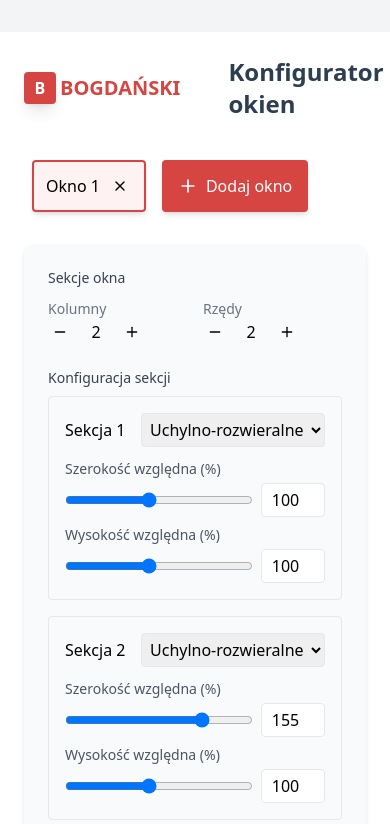
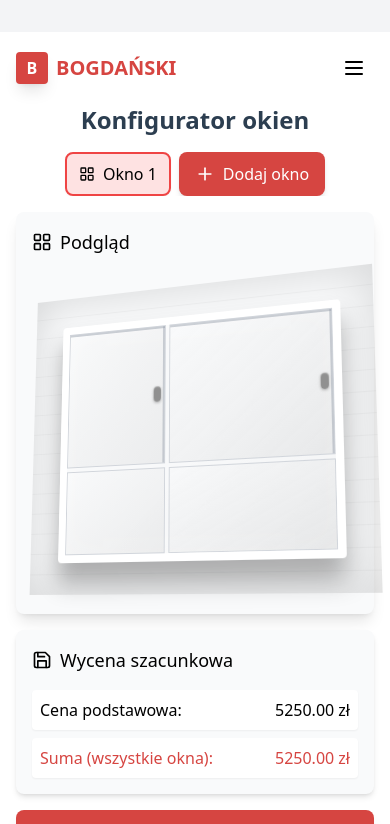
Before and after one commit to KrzysztofKostecki/bogdanski-configurator, a Next.js app: page / in a window 390 px wide. Shown: the top 824 px of the page. Built offline with nearby package versions, Linux system fonts and the light colour scheme.

Commit message:
Add mobile menu toggle

```diff
--- a/components/WindowConfigurator.js
+++ b/components/WindowConfigurator.js
@@ -1,5 +1,12 @@
 import React, { useState } from 'react';
-import { Plus, Minus, X, Save } from 'lucide-react';
+import {
+  PlusIcon,
+  MinusIcon,
+  XIcon,
+  SaveIcon,
+  MenuIcon,
+  LayoutGridIcon
+} from 'lucide-react';
 
 // Enhanced brand colors with additional shades
 const BRAND_COLORS = {
@@ -58,6 +65,7 @@ const WindowConfigurator = () => {
   });
   const [activeWindowIndex, setActiveWindowIndex] = useState(0);
   const [activeSectionIndex, setActiveSectionIndex] = useState(null);
+  const [isMobileMenuOpen, setIsMobileMenuOpen] = useState(false);
 
   const updateWindowGrid = (windowIndex, newColumns, newRows) => {
     const totalSections = newColumns * newRows;
@@ -152,10 +160,12 @@ const WindowConfigurator = () => {
   };
 
   return (
-    <div className="max-w-6xl mx-auto p-6 bg-white">
-      {/* Logo and header */}
-      <div className="flex items-center gap-2 mb-8">
-        <div className="flex items-center gap-1">
+    <div className="max-w-6xl mx-auto p-4 sm:p-6 bg-white">
+      {/* Mobile Header with Collapsible Menu */}
+      <div className="flex flex-col">
+        {/* Logo and Header */}
+        <div className="flex items-center justify-between mb-4">
+          <div className="flex items-center gap-2">
             <div
               className="w-8 h-8 flex items-center justify-center text-white font-bold rounded shadow-lg"
               style={{ backgroundColor: BRAND_COLORS.primary }}
@@ -166,101 +176,132 @@ const WindowConfigurator = () => {
               BOGDAŃSKI
             </div>
           </div>
-        <div className="h-6 w-px bg-gray-300 mx-4" />
-        <h1 className="text-2xl font-bold" style={{ color: BRAND_COLORS.secondary }}>
+
+          {/* Mobile Menu Toggle */}
+          <div className="sm:hidden">
+            <button
+              onClick={() => setIsMobileMenuOpen(!isMobileMenuOpen)}
+              className="p-2 rounded-md hover:bg-gray-100"
+            >
+              <MenuIcon />
+            </button>
+          </div>
+        </div>
+
+        <h1
+          className="text-2xl font-bold mb-4 text-center sm:text-left"
+          style={{ color: BRAND_COLORS.secondary }}
+        >
           Konfigurator okien
         </h1>
       </div>
 
-      {/* Windows list */}
-      <div className="flex gap-4 mb-6 overflow-x-auto p-2">
+      {/* Windows List - More Responsive */}
+      <div className="flex flex-wrap gap-2 mb-4 justify-center sm:justify-start overflow-x-auto">
         {project.windows.map((window, index) => (
-          <div
+          <button
             key={window.id}
-            className={`flex items-center gap-2 p-3 rounded cursor-pointer transition-all duration-200 border-2
-              ${index === activeWindowIndex ? 'border-red-500 bg-red-50 shadow-md' : 'border-gray-200 hover:bg-gray-50'}`}
-            style={{ borderColor: index === activeWindowIndex ? BRAND_COLORS.primary : undefined }}
+            className={`flex items-center gap-2 px-3 py-2 rounded-lg cursor-pointer transition-all duration-200
+              ${index === activeWindowIndex
+                ? 'bg-red-100 border-2 border-red-500 shadow-sm'
+                : 'bg-gray-100 hover:bg-gray-200 border-2 border-transparent'}`}
             onClick={() => setActiveWindowIndex(index)}
           >
+            <LayoutGridIcon size={16} />
             <span>Okno {index + 1}</span>
+            {project.windows.length > 1 && (
               <button
                 onClick={(e) => {
                   e.stopPropagation();
                   removeWindow(index);
                 }}
-              className="p-1 hover:bg-red-100 rounded transition-colors"
+                className="ml-2 text-red-500 hover:bg-red-200 rounded-full p-1 transition-colors"
               >
-              <X size={16} />
+                <XIcon size={16} />
               </button>
-          </div>
+            )}
+          </button>
         ))}
         <button
           onClick={addWindow}
-          className="flex items-center gap-2 px-4 py-2 text-white rounded hover:bg-red-600 transition-colors shadow-md"
+          className="flex items-center gap-2 px-4 py-2 text-white rounded-lg hover:opacity-90 transition-opacity shadow-md"
           style={{ backgroundColor: BRAND_COLORS.primary }}
         >
-          <Plus size={20} />
+          <PlusIcon size={20} />
           Dodaj okno
         </button>
       </div>
 
-      {/* Configuration panel */}
-      <div className="grid grid-cols-1 md:grid-cols-2 gap-6">
-        {/* Controls */}
-        <div className="space-y-6 bg-gray-50 p-6 rounded-lg shadow-md">
+      {/* Responsive Grid Layout */}
+      <div className="grid grid-cols-1 lg:grid-cols-2 gap-4">
+        {/* Controls - Mobile Friendly */}
+        <div className={`
+          ${isMobileMenuOpen ? 'block' : 'hidden'} sm:block
+          bg-gray-50 p-4 sm:p-6 rounded-lg shadow-md space-y-6
+        `}>
           {/* Grid configuration */}
-          <div>
-            <label className="block text-sm font-medium text-gray-700 mb-2">Sekcje okna</label>
+          <div className="bg-white rounded-lg p-4 shadow-sm">
+            <h3 className="text-lg font-semibold mb-3 flex items-center gap-2">
+              <LayoutGridIcon size={20} />
+              Sekcje okna
+            </h3>
             <div className="grid grid-cols-2 gap-4">
-              <div>
-                <span className="text-sm text-gray-500">Kolumny</span>
-                <div className="flex items-center gap-2">
+              {/* Columns control */}
+              <div className="flex flex-col">
+                <span className="text-sm text-gray-600 mb-2">Kolumny</span>
+                <div className="flex items-center bg-gray-100 rounded-lg p-1">
                   <button
                     onClick={() => updateWindowGrid(
                       activeWindowIndex,
                       Math.max(1, activeWindow.columns - 1),
                       activeWindow.rows
                     )}
-                    className="p-1 hover:bg-gray-200 rounded transition-colors"
+                    className="p-2 hover:bg-gray-200 rounded-l-lg transition-colors"
                   >
-                    <Minus size={16} />
+                    <MinusIcon size={16} />
                   </button>
-                  <span className="w-8 text-center">{activeWindow.columns}</span>
+                  <span className="flex-grow text-center font-medium">
+                    {activeWindow.columns}
+                  </span>
                   <button
                     onClick={() => updateWindowGrid(
                       activeWindowIndex,
                       Math.min(4, activeWindow.columns + 1),
                       activeWindow.rows
                     )}
-                    className="p-1 hover:bg-gray-200 rounded transition-colors"
+                    className="p-2 hover:bg-gray-200 rounded-r-lg transition-colors"
                   >
-                    <Plus size={16} />
+                    <PlusIcon size={16} />
                   </button>
                 </div>
               </div>
-              <div>
-                <span className="text-sm text-gray-500">Rzędy</span>
-                <div className="flex items-center gap-2">
+
+              {/* Rows control */}
+              <div className="flex flex-col">
+                <span className="text-sm text-gray-600 mb-2">Rzędy</span>
+                <div className="flex items-center bg-gray-100 rounded-lg p-1">
                   <button
                     onClick={() => updateWindowGrid(
                       activeWindowIndex,
                       activeWindow.columns,
                       Math.max(1, activeWindow.rows - 1)
                     )}
-                    className="p-1 hover:bg-gray-200 rounded transition-colors"
+                    className="p-2 hover:bg-gray-200 rounded-l-lg transition-colors"
                   >
-                    <Minus size={16} />
+                    <MinusIcon size={16} />
                   </button>
-                  <span className="w-8 text-center">{activeWindow.rows}</span>
+                  <span className="flex-grow text-center font-medium">
+                    {activeWindow.rows}
+                  </span>
                   <button
                     onClick={() => updateWindowGrid(
                       activeWindowIndex,
                       activeWindow.columns,
                       Math.min(4, activeWindow.rows + 1)
                     )}
-                    className="p-1 hover:bg-gray-200 rounded transition-colors"
+                    className="p-2 hover:bg-gray-200 rounded-r-lg transition-colors"
                   >
-                    <Plus size={16} />
+                    <PlusIcon size={16} />
                   </button>
                 </div>
               </div>
@@ -435,9 +476,15 @@ const WindowConfigurator = () => {
         </div>
 
         {/* Preview */}
-        <div className="space-y-6">
-          <div className="bg-gray-50 p-6 rounded-lg shadow-lg">
-            <h3 className="text-lg font-medium mb-4">Podgląd</h3>
+        <div className="space-y-4">
+          <div className="bg-gray-50 p-4 sm:p-6 rounded-lg shadow-lg">
+            <h3 className="text-lg font-medium mb-4 flex items-center gap-2">
+              <LayoutGridIcon size={20} />
+              Podgląd
+            </h3>
+            <div
+              className="w-full aspect-square flex items-center justify-center perspective-1000"
+            >
               <div className="relative w-full" style={{ paddingBottom: '100%' }}>
                 <div className="absolute inset-0 flex items-center justify-center perspective-1000">
                   <div
@@ -544,10 +591,14 @@ const WindowConfigurator = () => {
                 </div>
               </div>
             </div>
+          </div>
 
           {/* Pricing */}
-          <div className="bg-gray-50 p-6 rounded-lg shadow-md">
-            <h3 className="text-lg font-medium mb-4">Wycena szacunkowa</h3>
+          <div className="bg-gray-50 p-4 sm:p-6 rounded-lg shadow-md">
+            <h3 className="text-lg font-medium mb-4 flex items-center gap-2">
+              <SaveIcon size={20} />
+              Wycena szacunkowa
+            </h3>
             <div className="space-y-2">
               <div className="flex justify-between items-center p-2 bg-white rounded shadow-sm">
                 <span>Cena podstawowa:</span>
@@ -565,10 +616,10 @@ const WindowConfigurator = () => {
 
           {/* Save button */}
           <button
-            className="w-full flex items-center justify-center gap-2 px-4 py-3 text-white rounded hover:bg-red-600 transition-colors shadow-lg"
+            className="w-full flex items-center justify-center gap-3 px-4 py-3 text-white rounded-lg hover:opacity-90 transition-opacity shadow-lg text-lg font-semibold"
             style={{ backgroundColor: BRAND_COLORS.primary }}
           >
-            <Save size={20} />
+            <SaveIcon size={24} />
             Zapisz projekt
           </button>
         </div>
```
Lines whose indentation alone changed are shown as unchanged.
